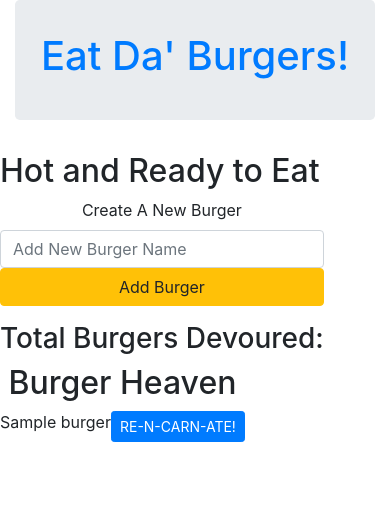
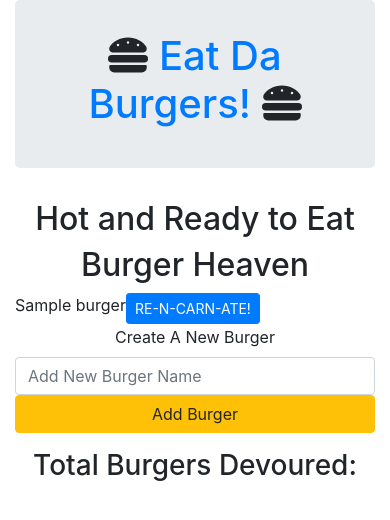
Before and after one commit to w3fl3x/burger, a Node server app: page / in a window 390 px wide. Shown: the top 520 px of the page. Run offline with Node 20, Linux system fonts and the light colour scheme; tables that the repository leaves empty hold one stand-in row (values such as "Sample post"); some libraries are stand-ins or nearby versions.

Commit message:
Add font awesome script to main.handlebars. Moved add burger to second row and center. Add hamburger icon to jumbotron.

```diff
--- a/views/index.handlebars
+++ b/views/index.handlebars
@@ -1,9 +1,11 @@
 <div class="container-fluid">
   <div class="jumbotron">
-    <h1 id="sign-name" class="text-center"><a href="" id="sign-glow">Eat Da' Burgers!</a></h1>
+    <h1 id="sign-name" class="text-center"><i class="fas fa-hamburger"></i><a href="" id="sign-glow"> Eat Da Burgers! </a><i class="fas fa-hamburger"></i></h1>
   </div>
+
   <div class="row">
-    <div class="col-xs-5 text-center">
+    <div class="col-md-2"></div>
+    <div class="col-md-4 text-center">
       <h2 id="ready-to-eat">Hot and Ready to Eat</h2>
       {{#each burger}}
         {{#unless this.devoured}}
@@ -16,22 +18,8 @@
           {{/unless}}
           {{/each}}
     </div>
-    <div class="col-xs-2 text-center" id="add-form">
-    <form action="/add" method="POST">
-      <div class="form-group">
-        <label for="new-burger" class="control-label">Create A New Burger</label>
-        <input class="form-control" type="text" id="new-burger" name="name" value="" placeholder="Add New Burger Name">
-        <button type="submit" class="btn btn-warning btn-block" id="add-btn">Add Burger</button>
-      </div>
-    </form>
-    {{#if alert}}
-    <p style="color: red">{{alert}}</p>
-    {{/if}}
-    <div>
-    <h3 id="total">Total Burgers Devoured: {{total}}</h3>
-  </div>
-</div>
-  <div class="col-xs-5 text-center">
+
+  <div class="col-md-4 text-center">
     <h2 id="ready-to-eat">Burger Heaven</h2>
     {{#each burger}}
       {{#if this.devoured}}
@@ -43,6 +31,28 @@
          </form>
         {{/if}}
         {{/each}}
-  </div>
-  </div>
+        </div>
+    </div>
+    <div class="col-md-2"></div>
+
+    <div class="row">
+        <div class="col-md-3"></div>
+        <div class="col-md-6 text-center" id="add-form">
+            <form action="/add" method="POST">
+        <div class="form-group">
+            <label for="new-burger" class="control-label">Create A New Burger</label>
+            <input class="form-control" type="text" id="new-burger" name="name" value="" placeholder="Add New Burger Name">
+            <button type="submit" class="btn btn-warning btn-block" id="add-btn">Add Burger</button>
+        </div>
+        </form>
+            {{#if alert}}
+            <p style="color: red">{{alert}}</p>
+            {{/if}}
+            <div>
+                <h3 id="total">Total Burgers Devoured: {{total}}</h3>
+            </div>
+        </div>
+        <div class="col-md-3"></div>
+    </div>
+
 </div>
--- a/views/layouts/main.handlebars
+++ b/views/layouts/main.handlebars
@@ -10,6 +10,8 @@
 
     <link rel="stylesheet" href="https://stackpath.bootstrapcdn.com/bootstrap/4.3.1/css/bootstrap.min.css" integrity="sha384-ggOyR0iXCbMQv3Xipma34MD+dH/1fQ784/j6cY/iJTQUOhcWr7x9JvoRxT2MZw1T" crossorigin="anonymous">
 
+    <script src="https://use.fontawesome.com/releases/v5.10.1/js/all.js" data-auto-replace-svg="nest"></script>
+
 </head>
 <body>
     {{{ body }}}
```
